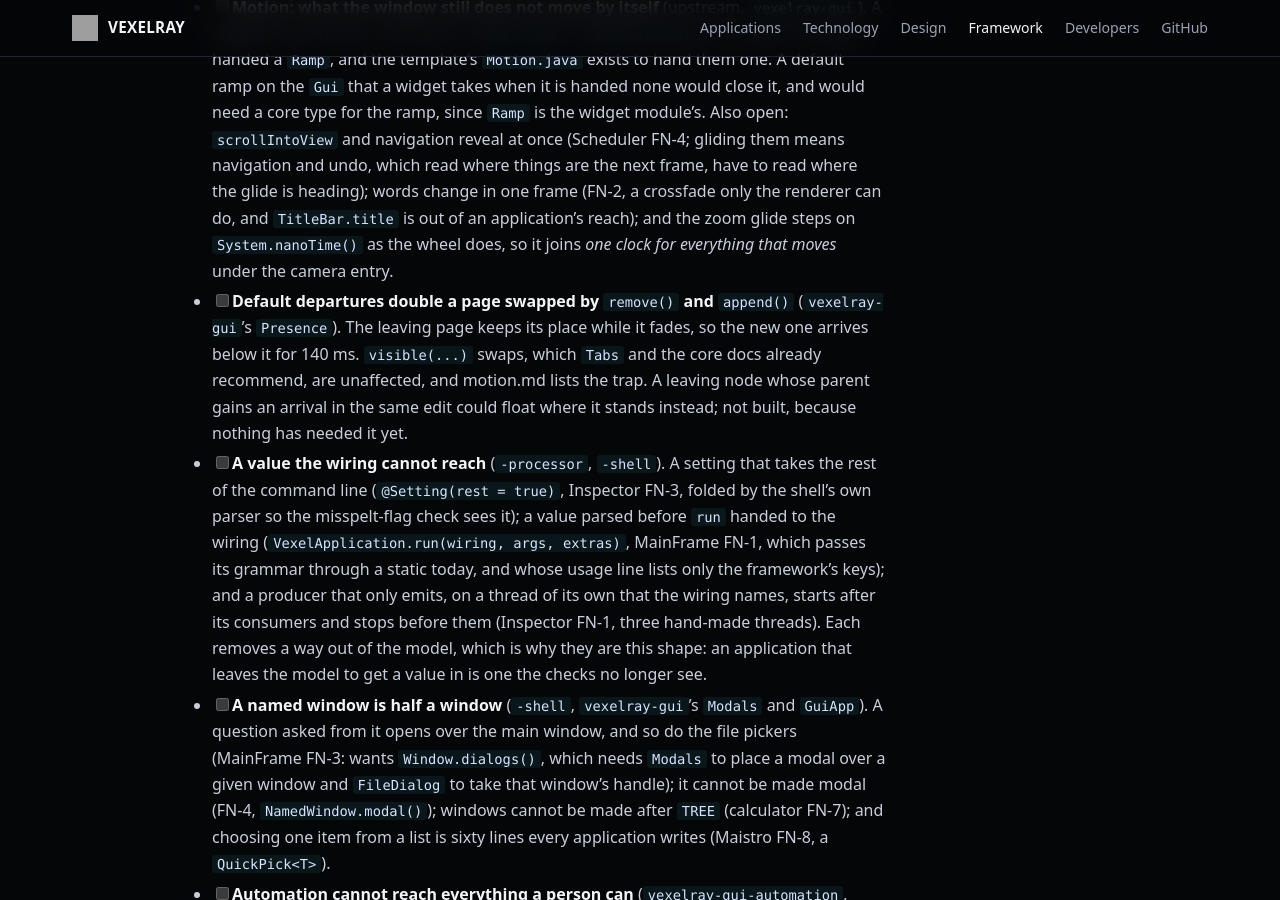
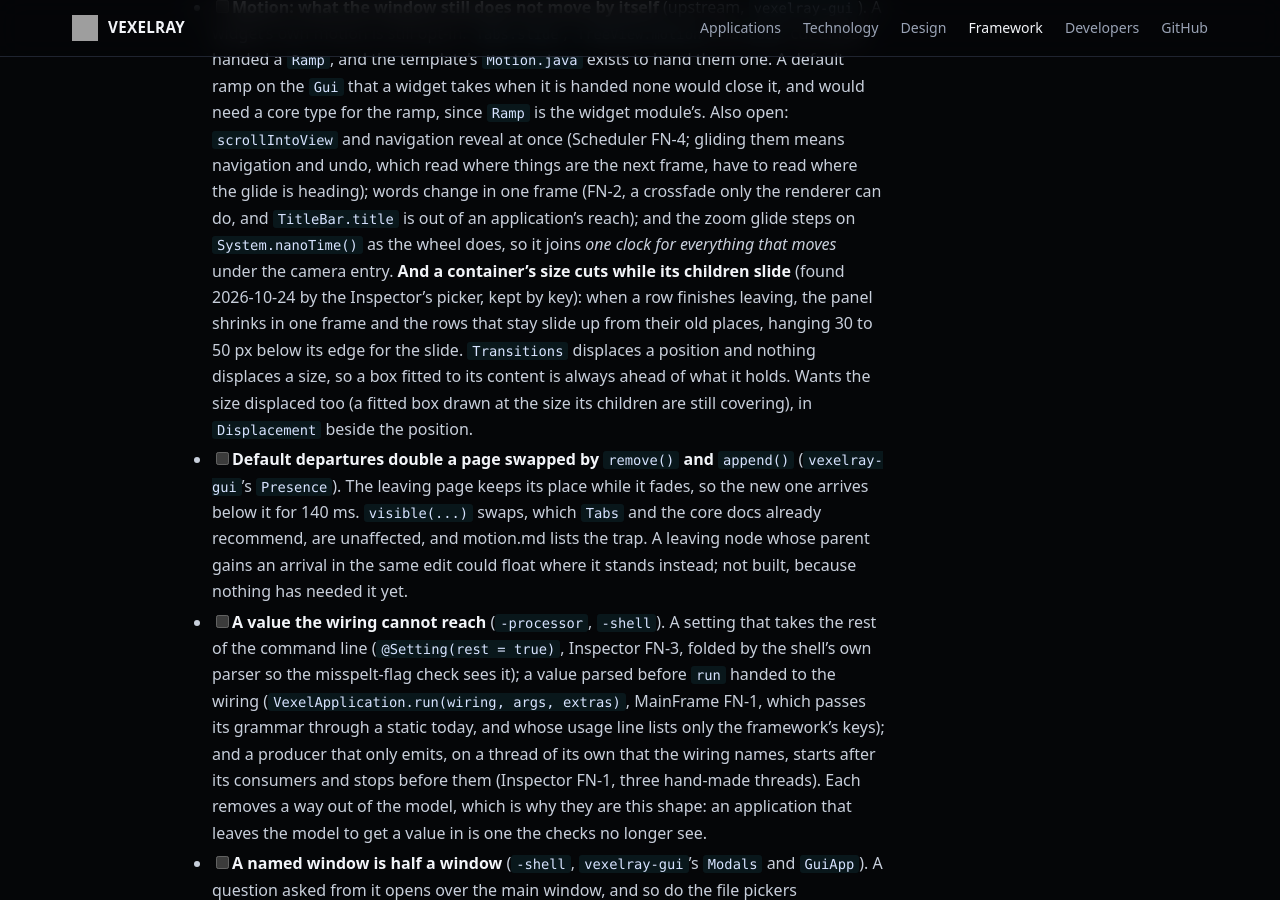
Before and after one commit to sibarum/vexelray-framework, a Jekyll site: the page built from docs/TODO.md, in a window 1280 px wide and 900 px high, scrolled down 28582 px. Built offline with Jekyll 4.4.1, drawn with Linux system fonts in a browser that asks for light colours; our own code applies the rules of GitHub Pages for plain Markdown files.

Commit message:
TODO: a container's size cuts while its children slide
Found by the Inspector's picker once it kept its rows by key: when a row
finishes leaving, the panel shrinks in one frame and the rows that stay
slide up from below its edge. Transitions displaces positions, never sizes.

Co-Authored-By: Claude Opus 5.5 <noreply@anthropic.com>

```diff
--- a/docs/TODO.md
+++ b/docs/TODO.md
@@ -1060,7 +1060,12 @@ applications back together found*. What is left, by shape:
       read where things are the next frame, have to read where the glide is heading); words change in one frame
       (FN-2, a crossfade only the renderer can do, and `TitleBar.title` is out of an application's reach); and the
       zoom glide steps on `System.nanoTime()` as the wheel does, so it joins *one clock for everything that moves*
-      under the camera entry.
+      under the camera entry. **And a container's size cuts while its children slide** (found 2026-10-24 by the
+      Inspector's picker, kept by key): when a row finishes leaving, the panel shrinks in one frame and the rows that
+      stay slide up from their old places, hanging 30 to 50 px below its edge for the slide. `Transitions` displaces a
+      position and nothing displaces a size, so a box fitted to its content is always ahead of what it holds. Wants
+      the size displaced too (a fitted box drawn at the size its children are still covering), in `Displacement`
+      beside the position.
 - [ ] **Default departures double a page swapped by `remove()` and `append()`** (`vexelray-gui`'s `Presence`). The
       leaving page keeps its place while it fades, so the new one arrives below it for 140 ms. `visible(...)` swaps,
       which `Tabs` and the core docs already recommend, are unaffected, and motion.md lists the trap. A leaving node
```
